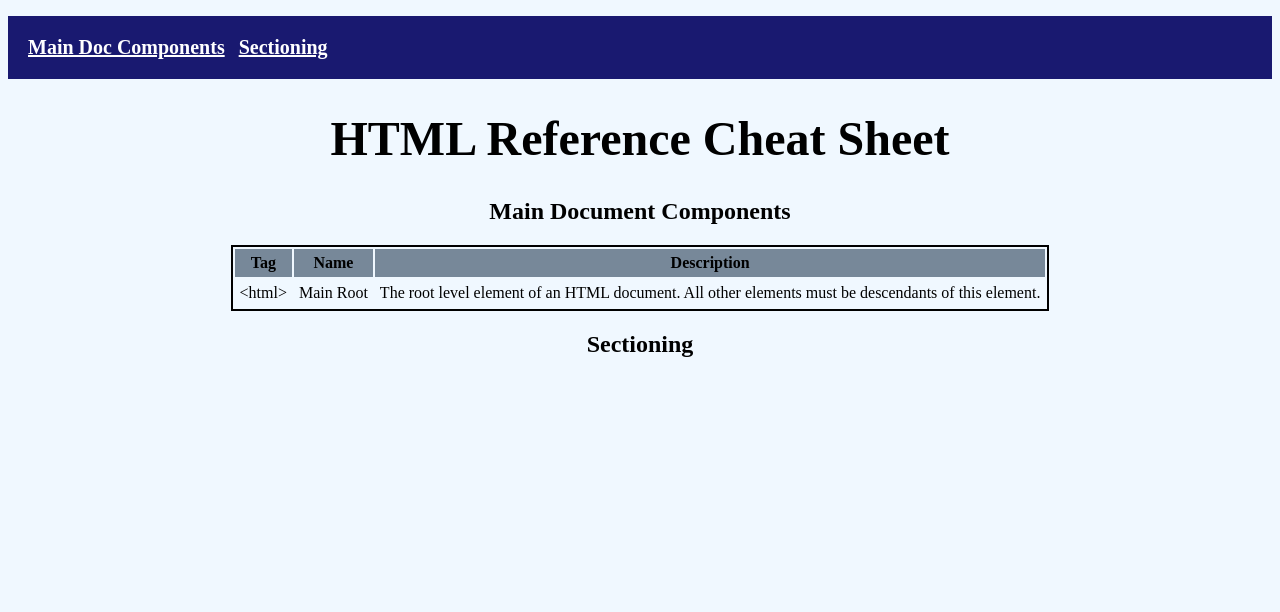
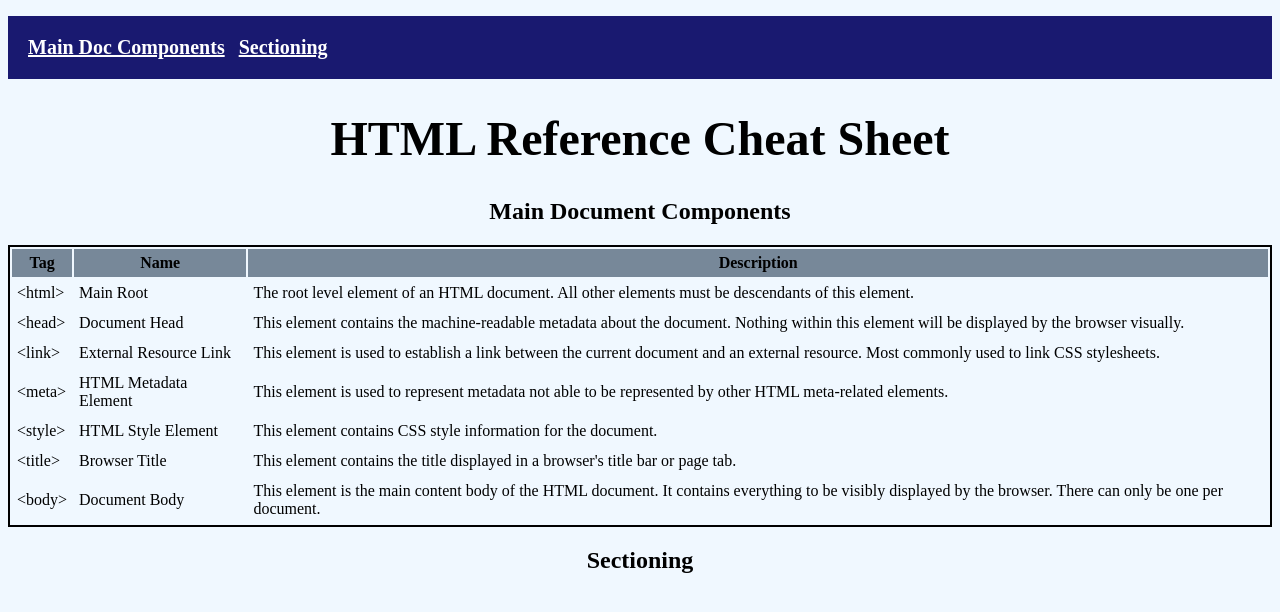
Before and after one commit to therealpelance/HTML-CSS-Cheat-Sheet, a plain HTML site: page index.html in a window 1280 px wide. Drawn offline with Linux system fonts and the light colour scheme.

Commit message:
complete main doc component content

```diff
--- a/index.html
+++ b/index.html
@@ -31,6 +31,36 @@
 							<td>Main Root</td>
 							<td>The root level element of an HTML document.  All other elements must be descendants of this element.</td>
 						</tr>
+						<tr>
+							<td>&lt;head&gt;</td>
+							<td>Document Head</td>
+							<td>This element contains the machine-readable metadata about the document. Nothing within this element will be displayed by the browser visually.</td>
+						</tr>
+						<tr>
+							<td>&lt;link&gt;</td>
+							<td>External Resource Link</td>
+							<td>This element is used to establish a link between the current document and an external resource. Most commonly used to link CSS stylesheets.</td>
+						</tr>
+						<tr>
+							<td>&lt;meta&gt;</td>
+							<td>HTML Metadata Element</td>
+							<td>This element is used to represent metadata not able to be represented by other HTML meta-related elements.</td>
+						</tr>
+						<tr>
+							<td>&lt;style&gt;</td>
+							<td>HTML Style Element</td>
+							<td>This element contains CSS style information for the document.</td>
+						</tr>
+						<tr>
+							<td>&lt;title&gt;</td>
+							<td>Browser Title</td>
+							<td>This element contains the title displayed in a browser's title bar or page tab.</td>
+						</tr>
+						<tr>
+							<td>&lt;body&gt;</td>
+							<td>Document Body</td>
+							<td>This element is the main content body of the HTML document. It contains everything to be visibly displayed by the browser. There can only be one per document.</td>
+						</tr>
 					</tbody>
 				</table>
 			</section>
```
